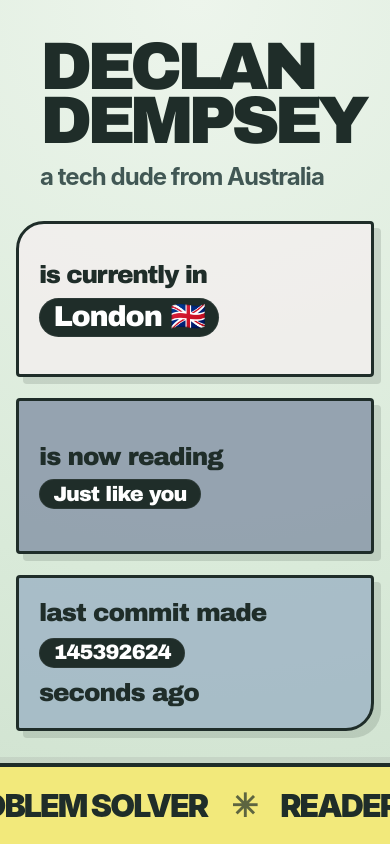
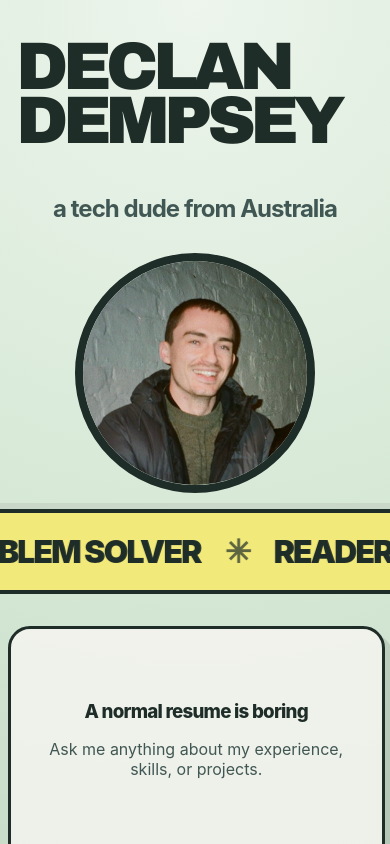
Before and after one commit to dpdempsey/my-resume-chatbot, an Angular app: page / in a window 390 px wide. Shown: the top 844 px of the page. Built offline with nearby package versions, Linux system fonts and the light colour scheme.

Commit message:
front-end work

```diff
--- a/src/app/app.html
+++ b/src/app/app.html
@@ -48,6 +48,21 @@ main {
 .chat-wrapper {
   background: transparent;
 }
+
+@media (max-width: 560px) {
+  .intro {
+    min-height: auto;
+    margin-bottom: 0;
+  }
+
+  .intro app-header {
+    flex: none;
+  }
+
+  main {
+    margin-top: 2rem;
+  }
+}
 </style>
 
 <router-outlet />
--- a/src/app/components/header/header.component.css
+++ b/src/app/components/header/header.component.css
@@ -35,20 +35,86 @@
   color: var(--ink-soft);
 }
 
+.hero__visual {
+  display: flex;
+  flex-direction: column;
+  align-items: center;
+  gap: 0.65rem;
+  width: clamp(220px, 26vw, 350px);
+  justify-self: center;
+}
+
+.hero__wrapper {
+  width: 100%;
+  aspect-ratio: 1;
+  box-sizing: border-box;
+  justify-self: center;
+  overflow: hidden;
+  display: flex;
+  align-items: center;
+  justify-content: center;
+  border: 8px solid var(--ink);
+  border-radius: 50%;
+}
+
+.hero__picture {
+  width: 100%;
+  height: 100%;
+  object-fit: cover;
+}
+
 .hero__stats {
-  display: grid;
-  grid-template-rows: repeat(3, minmax(0, 1fr));
-  gap: 1.3rem;
-  width: min(100%, 480px);
-  min-height: clamp(420px, 58vh, 650px);
-  justify-self: center;
+  width: 100%;
+}
+
+.stats-panel {
+  box-sizing: border-box;
+  width: 100%;
+  overflow: hidden;
+  border: 3px solid var(--ink);
+  border-radius: 0 0 28px 28px;
+  background: var(--panel);
+  color: var(--ink);
+  box-shadow: 7px 7px 0 var(--shadow);
+}
+
+.stats-panel__row {
+  display: flex;
+  align-items: center;
+  justify-content: space-between;
+  gap: 1rem;
+  min-height: 3.5rem;
+  padding: 0.85rem 1rem;
+}
+
+.stats-panel__row + .stats-panel__row {
+  border-top: 2px solid var(--ink);
+}
+
+.stats-panel__row--reading {
+  background: var(--card-slate);
+}
+
+.stats-panel__row strong {
+  font-family: 'Arial Black', 'Avenir Next', sans-serif;
+  font-size: clamp(1rem, 1.7vw, 1.45rem);
+  letter-spacing: -0.04em;
+}
+
+.stats-panel__label {
+  font-size: 0.72rem;
+  font-weight: 800;
+  letter-spacing: 0.04em;
+  text-transform: uppercase;
 }
 
 .stat-card {
   display: flex;
   align-items: center;
   justify-content: center;
+  box-sizing: border-box;
   min-width: 0;
+  width: 100%;
   border: 3px solid var(--ink);
   border-radius: 4px;
   padding: 1.35rem 1.25rem;
@@ -72,7 +138,7 @@
 
 .stat-card--light {
   background: rgba(246, 239, 240, 0.72);
-  border-top-left-radius: 28px;
+  border-radius: 0 0 28px 28px;
 }
 
 .stat-card--dark {
@@ -144,17 +210,53 @@
     justify-self: stretch;
   }
 
+  .hero__visual {
+    width: min(100%, 350px);
+  }
+
+  .hero__wrapper {
+    justify-self: center;
+  }
+
 }
 
 @media (max-width: 560px) {
   .hero {
     padding-left: 1rem;
     padding-right: 1rem;
+    padding-bottom: 1rem;
+  }
+
+  .hero {
+    display: flex;
+    flex-direction: column;
+  }
+
+  .hero__copy {
+    display: contents;
+  }
+
+  .hero__visual {
+    display: contents;
+  }
+
+  .hero__name {
+    order: 1;
+  }
+
+  .hero__title {
+    order: 2;
+  }
+
+  .hero__wrapper {
+    order: 3;
+    width: min(64vw, 240px);
+    height: auto;
   }
 
   .hero__stats {
-    grid-template-rows: repeat(3, minmax(110px, 1fr));
-    min-height: 330px;
+    order: 4;
+    width: min(100%, 240px);
   }
 
   .stat-card {
--- a/src/app/components/header/header.component.ts
+++ b/src/app/components/header/header.component.ts
@@ -1,11 +1,11 @@
 import { Component, inject, Input } from '@angular/core';
 import { LiveStatsService } from '../../services/live-stats.service';
-import { StatPillComponent } from '../../shared/stat-pill.component';
+import { NgOptimizedImage } from '@angular/common';
 
 @Component({
   selector: 'app-header',
   standalone: true,
-  imports: [StatPillComponent],
+  imports: [NgOptimizedImage],
   template: `
     <section class="hero">
       <div class="hero__copy">
@@ -13,28 +13,28 @@ import { StatPillComponent } from '../../shared/stat-pill.component';
         <p class="hero__title">{{ title }}</p>
       </div>
 
-      <div class="hero__stats" aria-label="key statistics">
-        <div class="stat-card stat-card--light">
-          <div class="stat-card__row">
-            <span class="stat-card__label">is currently in</span>
-            <app-stat-pill [value]="'London 🇬🇧'" />
-          </div>
+      <div class="hero__visual">
+        <div class="hero__wrapper">
+          <img class="hero__picture" ngSrc="/me.jpg" width="719" height="719" priority alt="Declan Dempsey">
         </div>
 
-        <div class="stat-card stat-card--dark">
-          <div class="stat-card__row">
-            <span class="stat-card__label">is now reading</span>
-            <app-stat-pill [value]="'Just like you'" />
+        <!-- <div class="hero__stats" aria-label="key statistics">
+          <div class="stats-panel">
+            <div class="stats-panel__row">
+              <span class="stats-panel__label">currently in</span>
+              <strong>London 🇬🇧</strong>
+            </div>
+            <div class="stats-panel__row stats-panel__row--reading">
+              <span class="stats-panel__label">currently reading</span>
+              <strong>Just like you</strong>
+            </div>
+            <div class="stats-panel__row">
+              <span class="stats-panel__label">coding clock</span>
+              <strong>{{ stats.codingSeconds() }} seconds</strong>
+            </div>
           </div>
-        </div>
+        </div> -->
 
-        <div class="stat-card stat-card--blue">
-          <div class="stat-card__row stat-card__row--wrap">
-            <span class="stat-card__label">last commit made</span>
-            <app-stat-pill [value]="stats.codingSeconds()"/>
-            <span class="stat-card__label">seconds ago</span>
-          </div>
-        </div>
       </div>
     </section>
   `,
--- a/src/app/components/marquee/marquee.component.css
+++ b/src/app/components/marquee/marquee.component.css
@@ -13,6 +13,7 @@
   align-items: center;
   width: max-content;
   white-space: nowrap;
+  will-change: transform;
   animation: scroll 18s linear infinite;
 }
 
@@ -21,6 +22,7 @@
   flex-shrink: 0;
   align-items: center;
   gap: 1.5rem;
+  padding-right: 1.5rem;
 }
 
 .marquee__track span {
```
Also changed, not shown: public/me.jpg (added).
